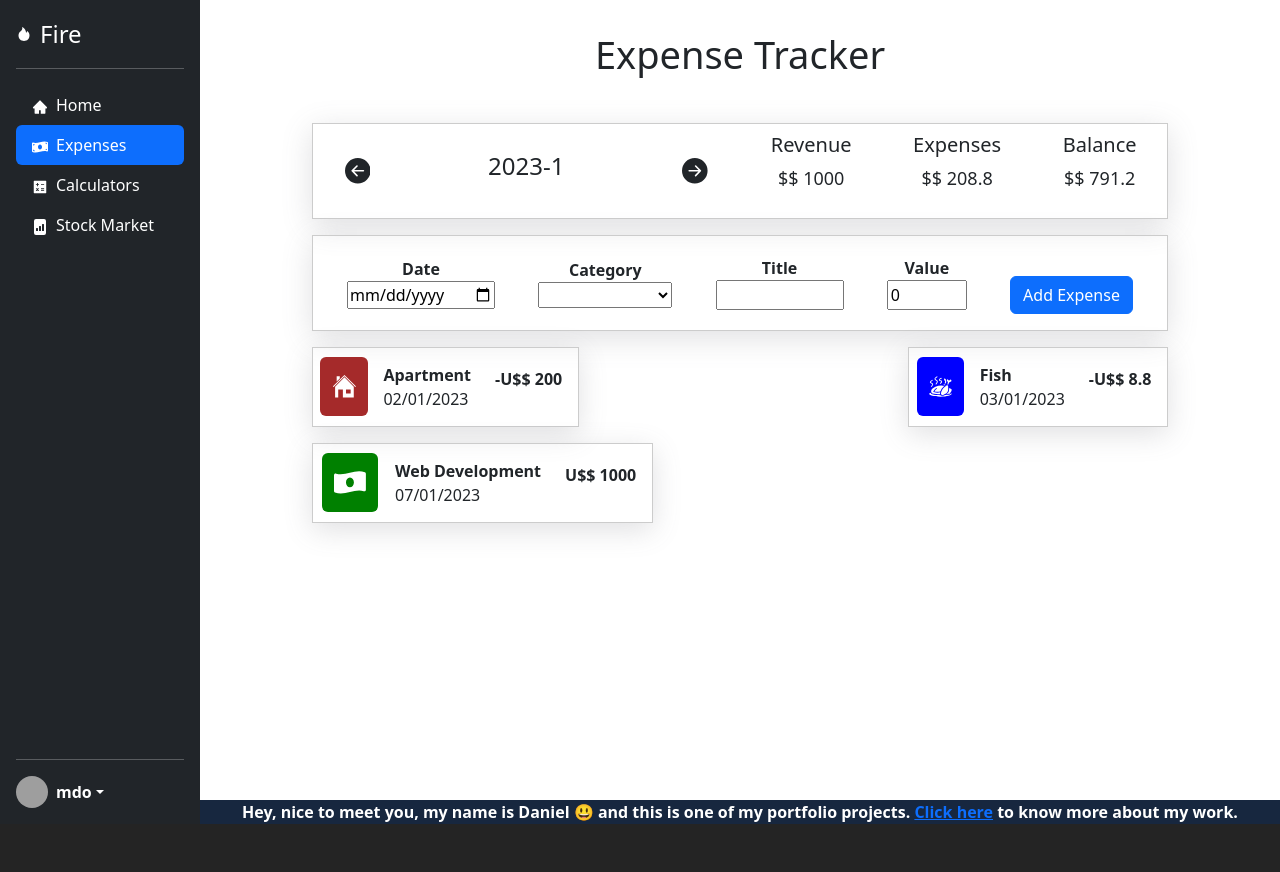
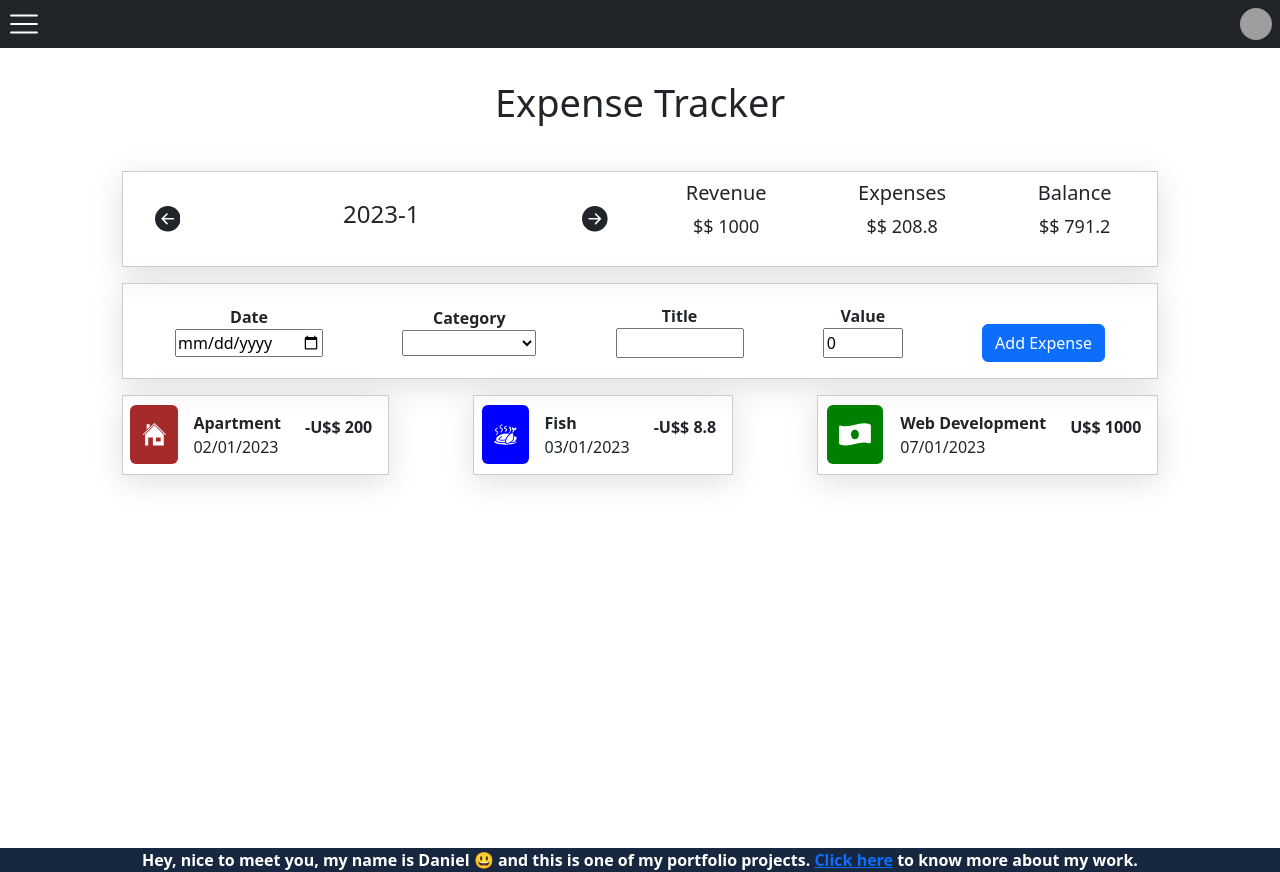
Before and after one commit to danielflorencio/fire-desktop, a React (Vite) app: page /fire_advisor/expenses in a window 1280 px wide. Before the commit the page ends 824 px from the top, so only its background shows below. Built offline with nearby package versions, Linux system fonts and the light colour scheme; grey boxes are pictures that could not be loaded.

Commit message:
completed the animation

```diff
--- a/src/App.tsx
+++ b/src/App.tsx
@@ -11,11 +11,13 @@ import StockMarket from './pages/StockMarket';
 import { useMediaQuery } from 'react-responsive';
 import PortfolioFooter from './components/PortfolioFooter/PortfolioFooter';
 export default function App() {
-  const isSmallScreen = useMediaQuery({ query: '(max-width: 968px)' });
+  // const isSmallScreen = useMediaQuery({ query: '(max-width: 968px)' });
   return (
     <div className='app-container'>
-      {isSmallScreen ? <Navbar/> : <Sidebar/>}
-      <main className={isSmallScreen ? '' : 'overflow-auto'}>
+      {/* {isSmallScreen ? <Navbar/> : <Sidebar/>} */}
+      {/* <main className={isSmallScreen ? '' : 'overflow-auto'}> */}
+      <Navbar>
+        <main>
           <div style={{ display: 'flex', flexDirection: 'column', justifyContent: 'space-between'}}>
           <div className='main-content-container'>
             <Routes>
@@ -30,6 +32,8 @@ export default function App() {
           <PortfolioFooter/>
           </div>
         </main>
+      </Navbar>
+
     </div>
   )
 }
--- a/src/components/Navbar/index.tsx
+++ b/src/components/Navbar/index.tsx
@@ -1,27 +1,73 @@
-import CustomButton from '../RouterComponents/CustomButton'
-import { AiFillHome, AiFillCalculator } from 'react-icons/ai'
-import { FaMoneyBillWave } from 'react-icons/fa'
-import { BsFillFileBarGraphFill } from 'react-icons/bs'
-export default function Navbar(){
+import './styles.scss'
+import {RxHamburgerMenu} from 'react-icons/rx'
+import { IconContext } from 'react-icons'
+import { ReactNode, useState } from 'react'
+import Sidebar from '../Sidebar';
+export default function Navbar({children}: { children: ReactNode; }){
+
+    const [isOpen, setIsOpen] = useState<boolean>(false);
+
+    function changeNavbarState(){
+        if(isOpen){
+            setIsOpen(false);
+        }else{
+            setIsOpen(true);
+        }
+    }
+
     return(
-        <header>
-        <div className="py-2 text-bg-dark">
-            <div className="d-flex flex-wrap align-items-center justify-content-center justify-content-lg-start">
-              <ul className="nav col-12 col-lg-auto my-2 justify-content-center my-md-0 text-small">
-              <CustomButton to='/fire_advisor' name='Home' icon={<AiFillHome/>}/>
-              <CustomButton to='/fire_advisor/expenses' name='Expenses' icon={<FaMoneyBillWave/>}/>
-              <CustomButton to='/fire_advisor/calculators' name='Calculators' icon={<AiFillCalculator/>}/>
-              <CustomButton to='/fire_advisor/stock-market' name='Stocks' icon={<BsFillFileBarGraphFill/>}/>
-                {/* <li>
-                  <a href="#" className="nav-link text-secondary">
-                    <svg className="bi d-block mx-auto mb-1" width="24" height="24"><use href="#home"/></svg>
-                    Home
-                  </a>
-                </li>
-                */}
-              </ul>
+        <div style={{display: 'flex', width: '100%'}}>
+            <div className={isOpen ? 'sidebar-move-right sidebar' : ' sidebar sidebar-move-left'}>
+            <Sidebar isOpen={isOpen}/>
+            </div>
+            <div style={{width: '100%'}}>
+                <header className='upper-navbar'>
+                    <div onClick={() => {changeNavbarState()}}>
+                        <IconContext.Provider value={{className: 'icon cursor-pointer'}}>
+                            <RxHamburgerMenu/>
+                        </IconContext.Provider>
+                    </div>
+                    <img src="https://github.com/mdo.png" alt="" className="icon profile-icon"/>
+                </header>
+                {children}
             </div>
         </div>
-        </header>
+
+
+
+        // <header>
+        // <div className="">
+        //     <div className="">
+        //       <ul className="">
+        //       <CustomButton to='/fire_advisor' name='Home' icon={<AiFillHome/>}/>
+        //       <CustomButton to='/fire_advisor/expenses' name='Expenses' icon={<FaMoneyBillWave/>}/>
+        //       <CustomButton to='/fire_advisor/calculators' name='Calculators' icon={<AiFillCalculator/>}/>
+        //       <CustomButton to='/fire_advisor/stock-market' name='Stocks' icon={<BsFillFileBarGraphFill/>}/>
+        //       </ul>
+        //     </div>
+        // </div>
+        // </header>
     )
 }
+
+
+
+// <header>
+// <div className="py-2 text-bg-dark">
+//     <div className="d-flex flex-wrap align-items-center justify-content-center justify-content-lg-start">
+//       <ul className="nav col-12 col-lg-auto my-2 justify-content-center my-md-0 text-small">
+//       <CustomButton to='/fire_advisor' name='Home' icon={<AiFillHome/>}/>
+//       <CustomButton to='/fire_advisor/expenses' name='Expenses' icon={<FaMoneyBillWave/>}/>
+//       <CustomButton to='/fire_advisor/calculators' name='Calculators' icon={<AiFillCalculator/>}/>
+//       <CustomButton to='/fire_advisor/stock-market' name='Stocks' icon={<BsFillFileBarGraphFill/>}/>
+//         {/* <li>
+//           <a href="#" className="nav-link text-secondary">
+//             <svg className="bi d-block mx-auto mb-1" width="24" height="24"><use href="#home"/></svg>
+//             Home
+//           </a>
+//         </li>
+//         */}
+//       </ul>
+//     </div>
+// </div>
+// </header>
--- a/src/components/Navbar/styles.scss
+++ b/src/components/Navbar/styles.scss
@@ -1,5 +1,95 @@
-.navbar{
+.navigators-container{
+    display: flex;
+    flex-direction: row;
+}
+.sidebar-positioning{
+    // position: absolute;
+}
+.upper-navbar{
+    padding: 0.5rem;
+    color: white;
+    width: 100%;
+    background-color: #212529;
+    display: flex;
+    justify-content: space-between;
+    height: fit-content;
+}
+.icon{
+    height: 2rem;
+    width: 2rem;
+    cursor: pointer;
+}
+.profile-icon{
+    border-radius: 100%;
+}
+.svg-size{
+    height: 16px;
+    width: 16px;
+}
+// .sidebar{
+//     // position: fixed;
+//     // top: 0;
+//     // left: 0;
+//     // bottom: 0;
+//     width: 200px;
+//     background-color: #f2f2f2;
+//     transition: margin-left 0.3s ease-out;
+// }
+.sidebar{
+    // position: fixed;
+}
+.sidebar-move-right {
+    animation-name: move-right;
+    animation-duration: 0.8s;
+    animation-timing-function: ease-out;
+    width: 200px;
+    // display: block;
+}
+.sidebar-move-left{
+    animation-name: move-left;
+    animation-duration: 0.8s;
+    animation-timing-function: ease-out;
+    width: 0px;
+    animation-fill-mode: forwards;
+    // display: none;
+    // display: none;
+}
+// .sidebar{
+//     width: 200px;
+// }
+// .sidebar-display{
+//     display: contents;
+// }
+// .sidebar-display-none{
+//     display: none;
+// }
+@keyframes move-right {
+    0% {
+        width: 0px;
+        // display: block;
+    }
+    100% {width: 200px;}
 
+}
+
+@keyframes move-left {
+    0% {
+        width: 200px;
+        visibility: visible;
+    }
+    40%{
+        opacity: 0.5;
+    }
+    60%{
+        opacity: 1;
+        visibility: hidden;
+    }
+    100% {
+        width: 0px;
+        // opacity: 100%;
+        // display: none;
+        visibility: hidden;
+    }
 }
 
 @media (max-width: 968px) {
--- a/src/components/Sidebar/index.tsx
+++ b/src/components/Sidebar/index.tsx
@@ -2,9 +2,9 @@ import { AiFillHome, AiFillCalculator, AiFillFire } from 'react-icons/ai'
 import { FaMoneyBillWave } from 'react-icons/fa'
 import { BsFillFileBarGraphFill } from 'react-icons/bs'
 import CustomLink  from '../RouterComponents/CustomLink'
-export default function Sidebar(){
+export default function Sidebar({isOpen}: {isOpen: boolean}){
     return(
-        <div style={{width: '200px'}} className="d-flex flex-column flex-shrink-0 p-3 text-bg-dark overflow-hidden">
+        <div style={{ width: '100%' }} className="d-flex flex-column flex-shrink-0 p-3 h-100 text-bg-dark overflow-hidden">
             <a href="/" className="d-flex align-items-center mb-3 mb-md-0 me-md-auto text-white text-decoration-none">
                 <svg className="bi pe-none me-2" width="16" height="16"><AiFillFire/></svg>
                 <span className="fs-4">Fire</span>
@@ -22,19 +22,19 @@ export default function Sidebar(){
             {/* <CustomLink to='' name='Charity' child={}/> */}
             </ul>
             <hr/>
-            <div className="dropdown">
+            {/* <div className="dropdown">
             <a href="#" className="d-flex align-items-center text-white text-decoration-none dropdown-toggle" data-bs-toggle="dropdown" aria-expanded="false">
                 <img src="https://github.com/mdo.png" alt="" width="32" height="32" className="rounded-circle me-2"/>
                 <strong>mdo</strong>
-            </a>
-            <ul className="dropdown-menu dropdown-menu-dark text-small shadow">
+            </a> */}
+            {/* <ul className="dropdown-menu dropdown-menu-dark text-small shadow">
                 <li><a className="dropdown-item" href="#">New project...</a></li>
                 <li><a className="dropdown-item" href="#">Settings</a></li>
                 <li><a className="dropdown-item" href="#">Profile</a></li>
                 <li><hr className="dropdown-divider"/></li>
                 <li><a className="dropdown-item" href="#">Sign out</a></li>
             </ul>
-            </div>
+            </div> */}
         </div>
     )
 }
--- a/src/pages/expenseTracker/index.tsx
+++ b/src/pages/expenseTracker/index.tsx
@@ -1,7 +1,6 @@
 import { Expense } from '../../types/expense'
 import { useState, useEffect } from 'react'
 import { getCurrentMonth, filterListByMonth } from '../../helpers/dateFilter'
-import { DesktopExpensesTable } from './components/ExpensesTable/DesktopExpensesTable'
 import { MobileExpensesTable } from './components/ExpensesTable/MobileExpensesTable'
 import AddExpense from './components/AddExpenseForm/AddExpenseForm'
 import InfoArea from './components/InfoArea/InfoArea'
@@ -26,7 +25,7 @@ export default function ExpenseTracker(){
     useEffect(() => { // This useEffect Detects when a new expense is added (filteredList state) and resets the income and expenses value that goes to the InfoArea component.
         setIncome(getMonthIncomes(filteredList));
         setExpense(getMonthExpenses(filteredList))
-    },[filteredList]) // I don't need this anymore since now i'm using redux toolkit to update state changes. Now i need to update this part of the code.
+    }, [filteredList]) // I must now update this code so it doesn't have these useffects now that i'm using redux toolkit to update state changes.
 
     const handleMonthChange = (newMonth: string) => {
         setCurrentMonth(newMonth)
```
Also changed, not shown: src/components/RouterComponents/CustomLink.tsx (+8 -0 lines). Lines whose indentation alone changed are shown as unchanged.
